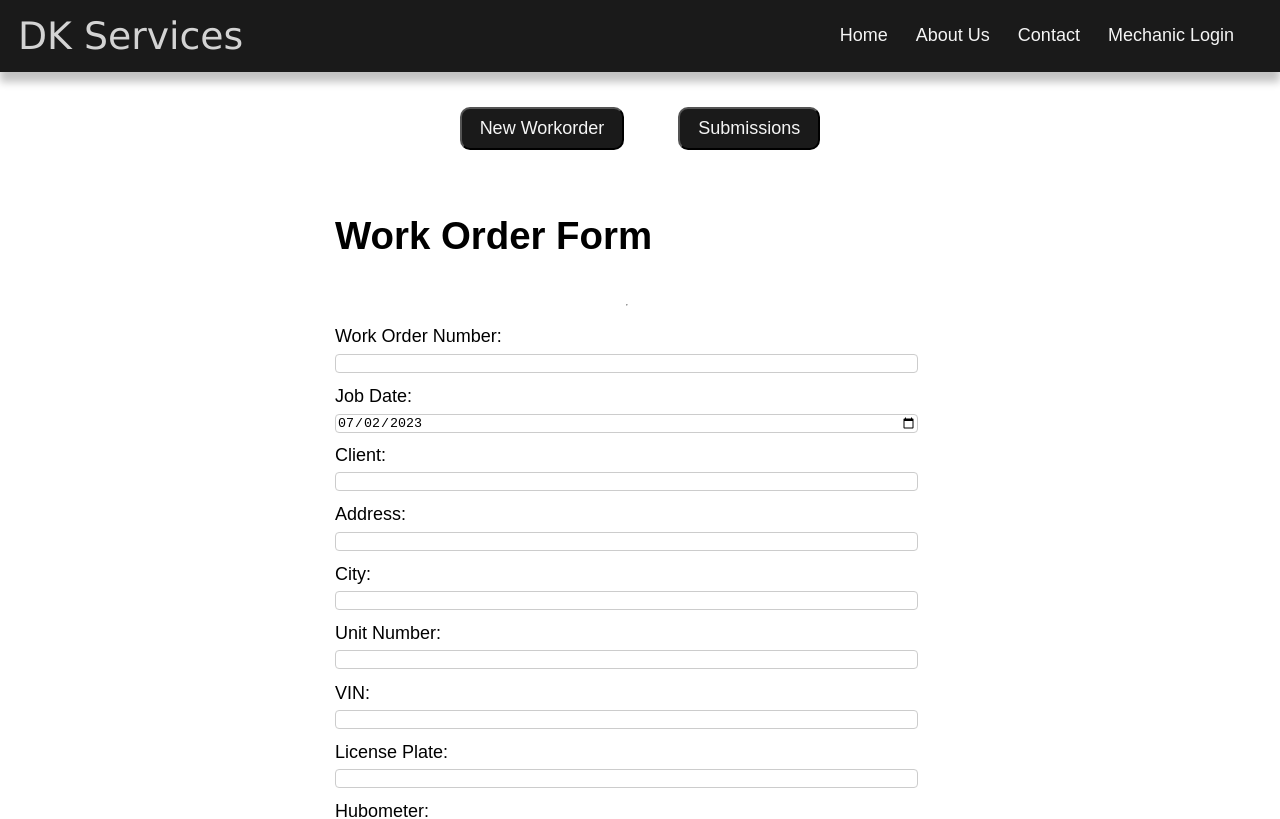
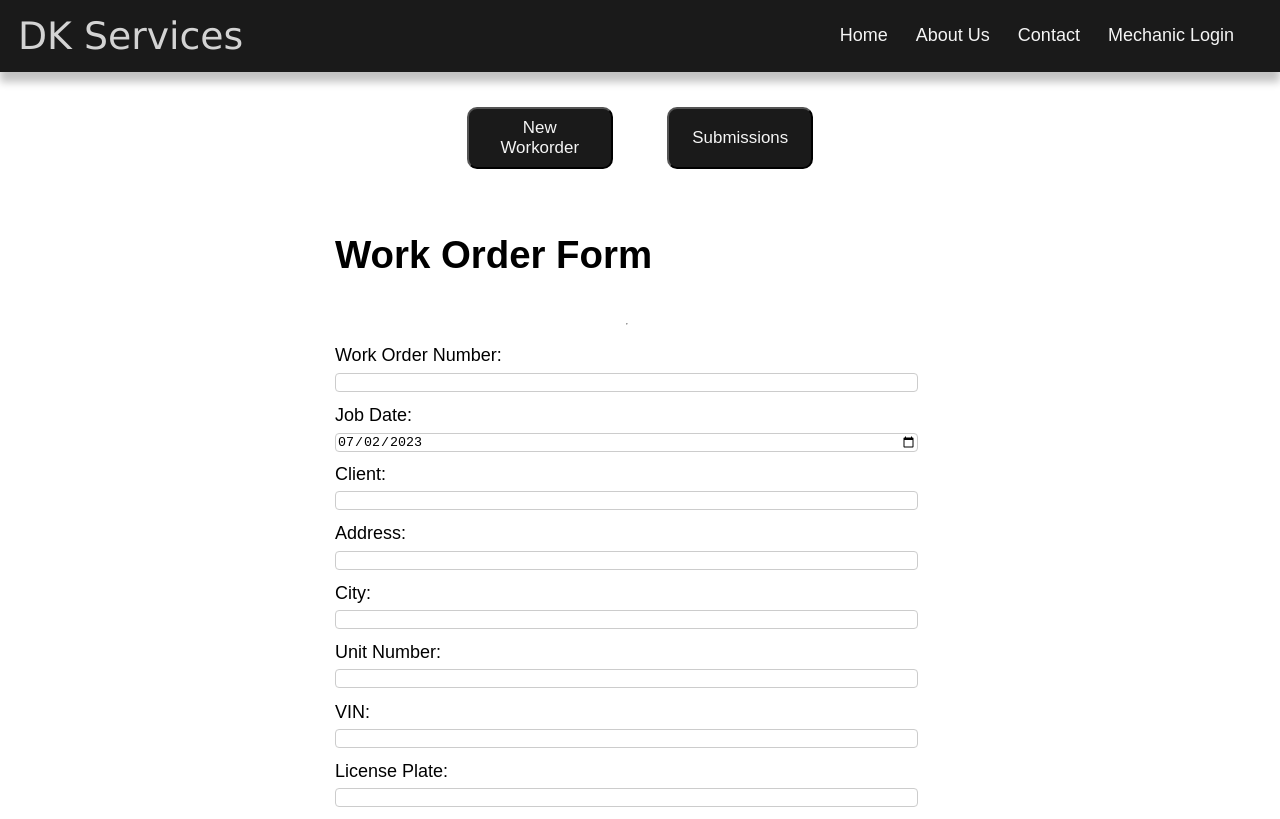
Before and after one commit to DawoodKamar/DK-services, a Next.js app: page /WorkOrder in a window 1280 px wide. Shown: the top 819 px of the page. Built offline with nearby package versions, Linux system fonts and the light colour scheme.

Commit message:
CRUD fully implemented, delete function working

```diff
--- a/components/Shortcuts.js
+++ b/components/Shortcuts.js
@@ -1,8 +1,29 @@
 import Link from "next/link";
 import styles from "../styles/shortcuts.module.css";
+import { useRouter } from "next/router";
 
 export default function Shortcuts({ workOrderNumber, displayMode }) {
+  const router = useRouter();
   if (displayMode === "Edit") {
+    const handleDelete = () => {
+      // Making a fetch request to the server to delete an existing work order.
+      // The URL includes the work order number from the form state.
+      // We're specifying that this should be a DELETE request by setting the `method` property to "DELETE".
+      fetch(`/api/work-orders/${workOrderNumber}`, {
+        method: "DELETE",
+        headers: { "Content-Type": "application/json" },
+      })
+        .then((response) => {
+          // If the server responds with an error status, we throw an error to be caught in the catch block.
+          if (!response.ok) throw new Error(response.statusText);
+          return console.log("Work order deleted");
+          //add feedback to the response
+        })
+        .then(() => {
+          router.push("/WorkOrderList"); // Redirect to the target route
+        })
+        .catch((error) => console.error("Error:", error));
+    };
     return (
       <div className={styles.shortcuts}>
         <Link href="/WorkOrder">
@@ -14,7 +35,14 @@ export default function Shortcuts({ workOrderNumber, displayMode }) {
         <Link href={`/edit/${workOrderNumber}`}>
           <button className={styles.buttons}>Edit Workorder</button>
         </Link>
-        <button className={`${styles.buttons} ${styles.delete}`}>Delete</button>
+        <Link href={"#"}>
+          <button
+            className={`${styles.buttons} ${styles.delete}`}
+            onClick={handleDelete}
+          >
+            Delete
+          </button>
+        </Link>
       </div>
     );
   } else
--- a/styles/shortcuts.module.css
+++ b/styles/shortcuts.module.css
@@ -11,14 +11,19 @@
 
 }
 
+.shortcuts > a{
+    flex: 1;
+}
+
 .buttons {
-    /* width: fit-content; */
+    width: 100%;
+    height: 100%;
     padding: 0.5rem 1rem;
-    font-size: 1rem;
+    font-size: 0.94rem;
     background: var(--_bg);
     color: var(--_nav-links-color);
     border-radius: 10px;
-    flex: 1;
+
     cursor: pointer;
     transition-duration: 0.4s;
 }
--- a/styles/wo.module.css
+++ b/styles/wo.module.css
@@ -6,9 +6,9 @@
     /* background-color: rgb(243, 243, 243); */
 
     /* align-items: center; */
-    padding: 10px 5%;
+    padding: 0 5% 10px 5%;
     /* gap: 0.2em; */
-    margin: 2em auto;
+    margin: 0 auto 1em auto;
   }
 
   .workOrderInfo {
```
